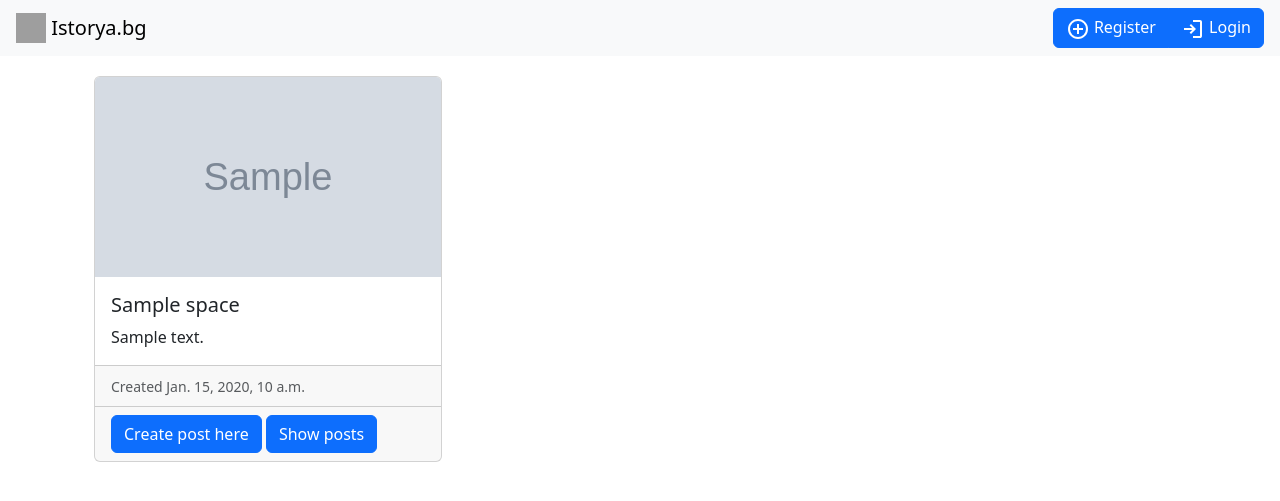
After one commit to kaloydimitrov/Tekst, a Django app: template routing/templates/spaces/list-spaces.html in a window 1280 px wide. The commit adds this page. Shown: the top 501 px of the page. Run offline with Django 5.2, Linux system fonts and the light colour scheme; the template is opened without the code that fills it: most values are stand-ins (such as "Sample title", 1, 10 or a date in 2020); grey boxes marked "Sample" are stand-in pictures; some libraries are stand-ins or nearby versions; grey boxes are pictures that could not be loaded.

Commit message:
list spaces

```diff
--- a/routing/templates/base.html
+++ b/routing/templates/base.html
@@ -92,9 +92,9 @@
 
             <div class="btn-group" role="group" aria-label="example">
                 {% if request.user.is_authenticated %}
-                    <button onclick="window.location.href='{% url 'logout' %}'" type="button" class="btn btn-primary">
-                        <svg xmlns="http://www.w3.org/2000/svg" height="24px" viewBox="0 -960 960 960" width="24px" fill="#FFFFFF"><path d="M200-120q-33 0-56.5-23.5T120-200v-560q0-33 23.5-56.5T200-840h280v80H200v560h280v80H200Zm440-160-55-58 102-102H360v-80h327L585-622l55-58 200 200-200 200Z"/></svg>
-                        Logout
+                    <button onclick="window.location.href='{% url 'list_spaces' %}'" type="button" class="btn btn-primary">
+                        <svg xmlns="http://www.w3.org/2000/svg" height="24px" viewBox="0 -960 960 960" width="24px" fill="#FFFFFF"><path d="M440-183v-274L200-596v274l240 139Zm80 0 240-139v-274L520-457v274Zm-80 92L160-252q-19-11-29.5-29T120-321v-318q0-22 10.5-40t29.5-29l280-161q19-11 40-11t40 11l280 161q19 11 29.5 29t10.5 40v318q0 22-10.5 40T800-252L520-91q-19 11-40 11t-40-11Zm200-528 77-44-237-137-78 45 238 136Zm-160 93 78-45-237-137-78 45 237 137Z"/></svg>
+                        Spaces
                     </button>
                 {% else %}
                     <button onclick="window.location.href='{% url 'sign-up' %}'" type="button" class="btn btn-primary">
--- a/routing/templates/posts/create-post.html
+++ b/routing/templates/posts/create-post.html
@@ -10,7 +10,7 @@
         <div v-if="noSpaceIdParam" class="alert alert-primary" role="alert">
             <svg xmlns="http://www.w3.org/2000/svg" height="24px" viewBox="0 -960 960 960" width="24px" fill="#084298"><path d="M440-280h80v-240h-80v240Zm40-320q17 0 28.5-11.5T520-640q0-17-11.5-28.5T480-680q-17 0-28.5 11.5T440-640q0 17 11.5 28.5T480-600Zm0 520q-83 0-156-31.5T197-197q-54-54-85.5-127T80-480q0-83 31.5-156T197-763q54-54 127-85.5T480-880q83 0 156 31.5T763-763q54 54 85.5 127T880-480q0 83-31.5 156T763-197q-54 54-127 85.5T480-80Zm0-80q134 0 227-93t93-227q0-134-93-227t-227-93q-134 0-227 93t-93 227q0 134 93 227t227 93Zm0-320Z"/></svg>
             <h5>Are you sure you want to create a post without a space? You won't be able to pick tags.</h5>
-            <p>Browse spaces <a href="#" class="link-primary">here</a>.</p>
+            <p>Browse spaces <a href="{% url 'list_spaces' %}" class="link-primary">here</a>.</p>
         </div>
 
         <div class="form-floating mb-3">
--- /dev/null
+++ b/routing/templates/spaces/list-spaces.html
@@ -0,0 +1,54 @@
+{% extends 'base.html' %}
+{% load static %}
+
+{% block title %}List spaces{% endblock %}
+
+{% block main %}
+<div class="container">
+    <div class="row">
+        {% for space in space_list %}
+        <div class="col-md-4 mb-4">
+            <div class="card h-100">
+                {% if space.image %}
+                <img class="card-img-top" src="{{ space.image.url }}" alt="Card image cap">
+                {% else %}
+                <img class="card-img-top" src="{% static 'images/default-banner.png' %}" alt="Card image cap">
+                {% endif %}
+                <div class="card-body">
+                    <h5 class="card-title">{{ space.name }}</h5>
+                    <p class="card-text">{{ space.description }}</p>
+                </div>
+                <div class="card-footer">
+                    {% if space.created_at == space.updated_at %}
+                        <small class="text-muted">Created {{ space.created_at }}</small>
+                    {% else %}
+                        <small class="text-muted">Created {{ space.created_at }}<br>Last updated {{ space.updated_at }}</small>
+                    {% endif %}
+                </div>
+                <div class="card-footer">
+                    <a href="{% url 'create_post' %}?space_id={{ space.pk }}" class="btn btn-primary">Create post here</a>
+                    <a href="" class="btn btn-primary">Show posts</a>
+                </div>
+            </div>
+        </div>
+        {% endfor %}
+    </div>
+</div>
+{% endblock %}
+
+{% block rest %}
+<style>
+    .card {
+        transition: transform 0.3s;
+    }
+
+    .card:hover {
+        transform: translateY(-5px);
+    }
+
+    .card img {
+        height: 200px;
+        object-fit: cover;
+    }
+</style>
+{% endblock %}
--- a/spaces/urls.py
+++ b/spaces/urls.py
@@ -1,6 +1,7 @@
 from django.urls import path
-from .views import SpaceCreateView
+from .views import SpaceCreateView, SpaceListView
 
 urlpatterns = [
-    path('create/', SpaceCreateView.as_view(), name='create_space')
+    path('create/', SpaceCreateView.as_view(), name='create_space'),
+    path('list/', SpaceListView.as_view(), name='list_spaces')
 ]
```
Also changed, not shown: routing/templates/spaces/create-space.html (+5 -2 lines), spaces/views.py (+7 -1 lines).
